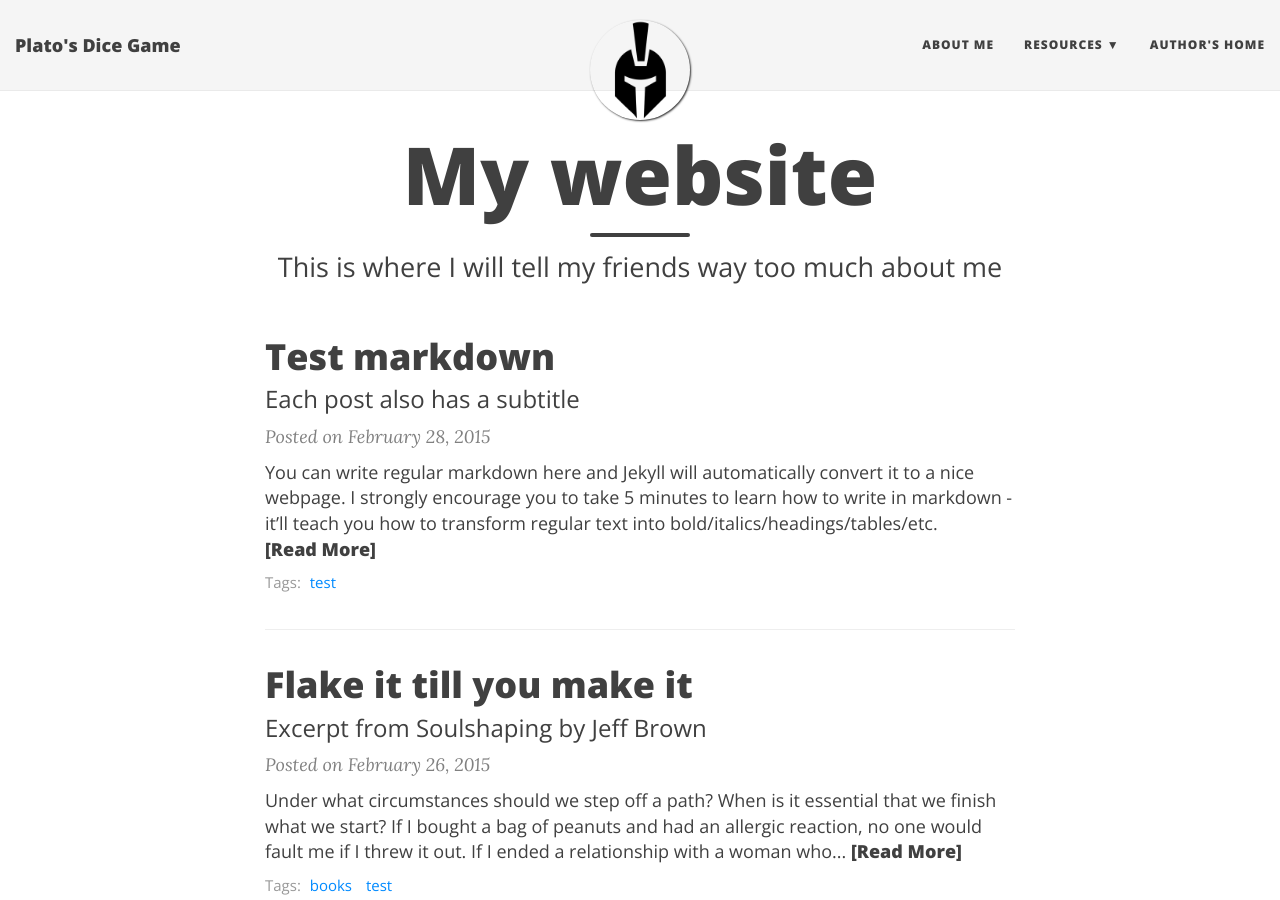
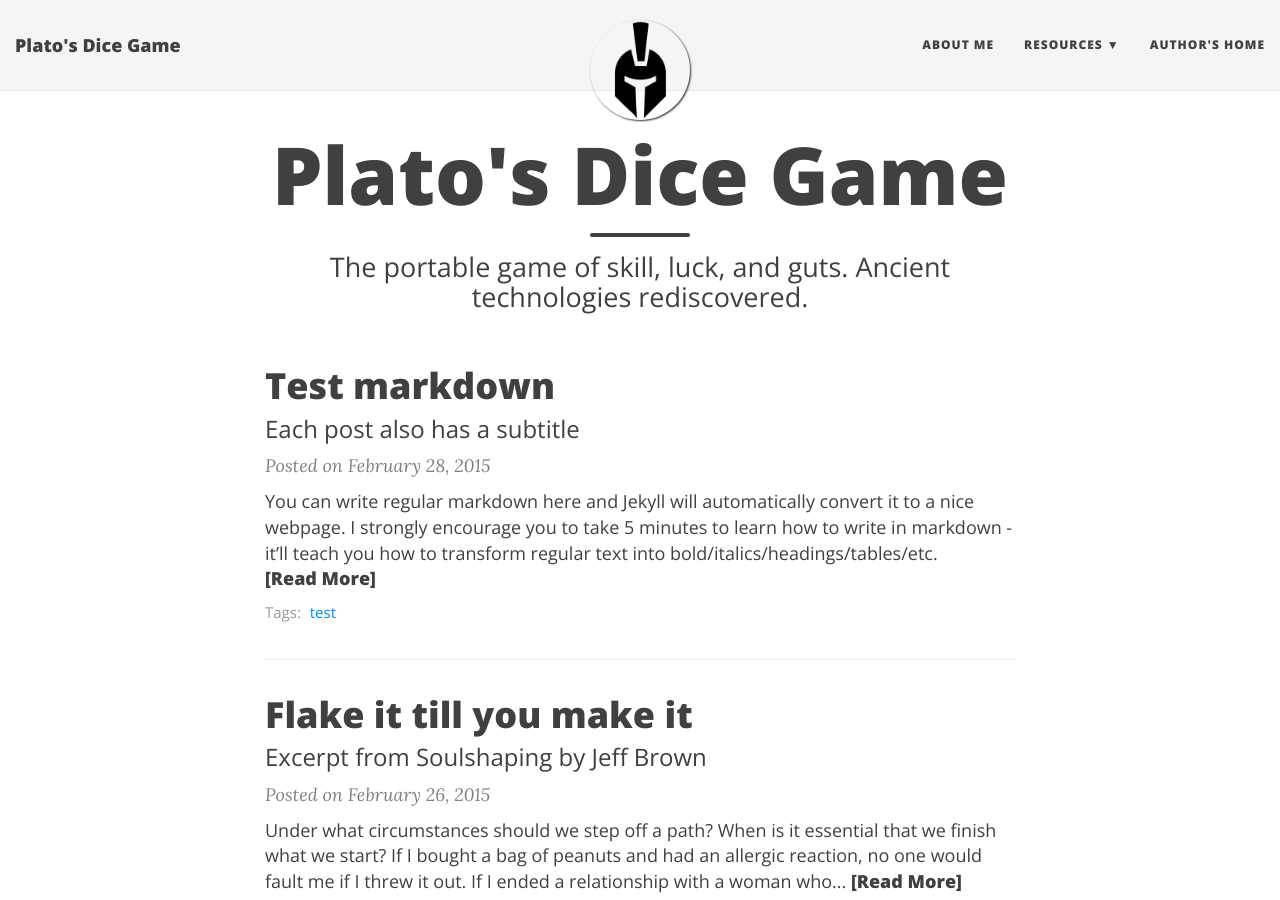
Before and after one commit to platosdice/platowww, a Jekyll site: the page built from index.html, in a window 1280 px wide and 900 px high. Built offline with Jekyll 4.4.1, drawn with Linux system fonts in a browser that asks for light colours; nearby versions of some CDN libraries; the list of posts is cut into pages by our own code.

Commit message:
changed home page title

```diff
--- a/index.html
+++ b/index.html
@@ -1,7 +1,7 @@
 ---
 layout: page
-title: My website
-subtitle: This is where I will tell my friends way too much about me
+title: Plato's Dice Game
+subtitle: The portable game of skill, luck, and guts. Ancient technologies rediscovered.
 use-site-title: true
 ---
 
```
